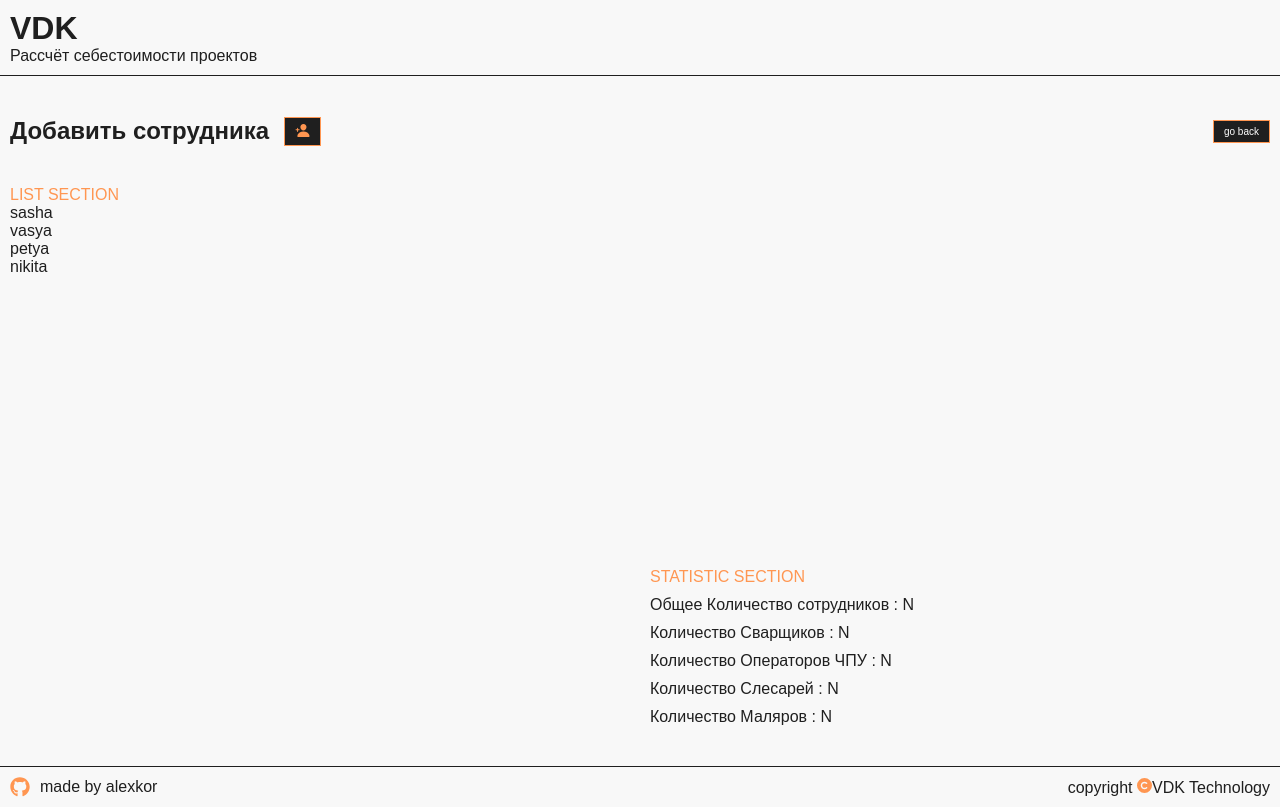
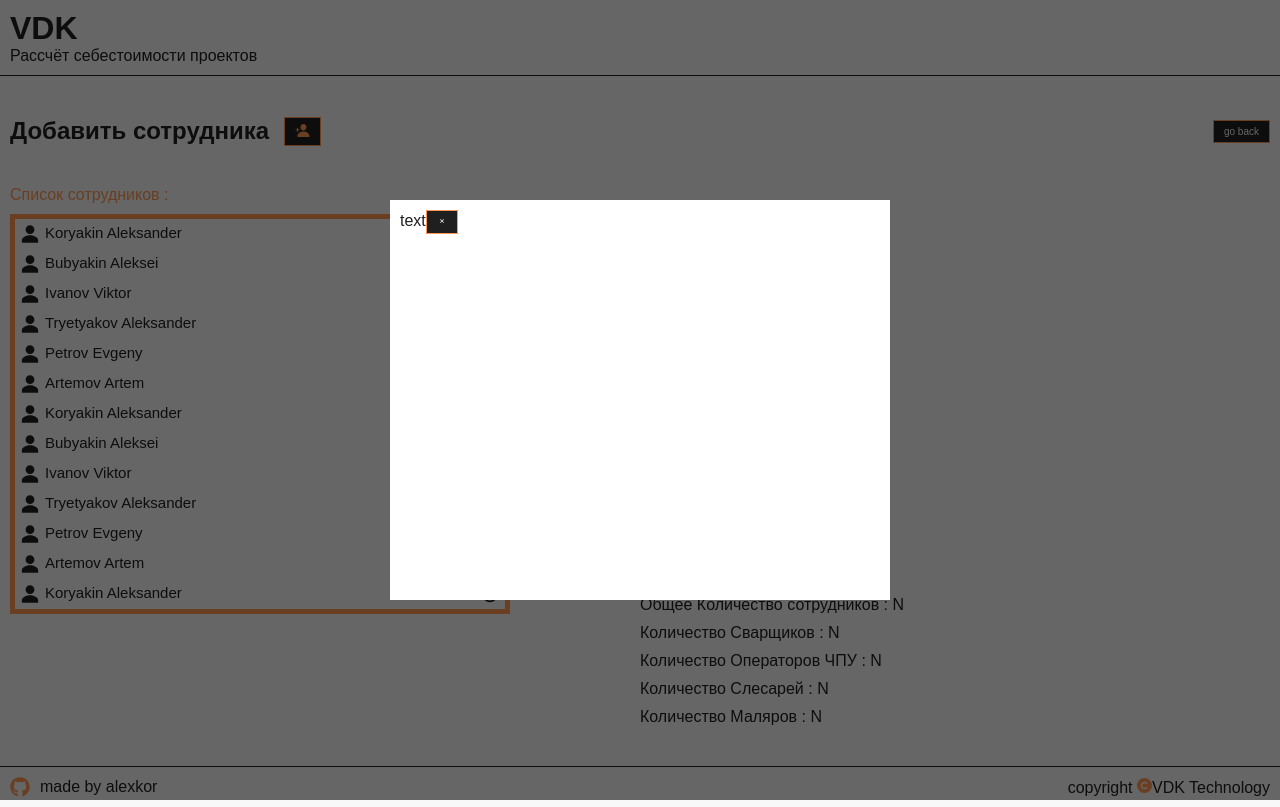
Before and after one commit to alexkor1303/VDK-project, a Next.js app: page /newperson in a window 1280 px wide. Both pictures are taken after a click on the button 302 px from the left and 131 px from the top of the page. Built offline with nearby package versions, Linux system fonts and the light colour scheme; a web font is replaced by a local one.

Commit message:
add:newPerson page

```diff
--- /dev/null
+++ b/DataExample/PersonalDataExample.ts
@@ -0,0 +1,194 @@
+export const PersonalDataExample = [
+  {
+    id: 1,
+    name: "Aleksander",
+    secondName: "Aleksandrovich",
+    surname: "Koryakin",
+    post: "laserboy",
+    salary: 500,
+  },
+  {
+    id: 2,
+    name: "Aleksei",
+    secondName: "Petrovich",
+    surname: "Bubyakin",
+    post: "svarka",
+    salary: 600,
+  },
+  {
+    id: 3,
+    name: "Viktor",
+    secondName: "Olegovich",
+    surname: "Ivanov",
+    post: "svarka",
+    salary: 600,
+  },
+  {
+    id: 4,
+    name: "Aleksander",
+    secondName: "Pavlovich",
+    surname: "Tryetyakov",
+    post: "Painter",
+    salary: 550,
+  },
+  {
+    id: 5,
+    name: "Evgeny",
+    secondName: "Alekseevich",
+    surname: "Petrov",
+    post: "chpuOperator",
+    salary: 800,
+  },
+  {
+    id: 6,
+    name: "Artem",
+    secondName: "Artemovich",
+    surname: "Artemov",
+    post: "chpuOperator",
+    salary: 800,
+  },
+  {
+    id: 7,
+    name: "Aleksander",
+    secondName: "Aleksandrovich",
+    surname: "Koryakin",
+    post: "laserboy",
+    salary: 500,
+  },
+  {
+    id: 8,
+    name: "Aleksei",
+    secondName: "Petrovich",
+    surname: "Bubyakin",
+    post: "svarka",
+    salary: 600,
+  },
+  {
+    id: 9,
+    name: "Viktor",
+    secondName: "Olegovich",
+    surname: "Ivanov",
+    post: "svarka",
+    salary: 600,
+  },
+  {
+    id: 10,
+    name: "Aleksander",
+    secondName: "Pavlovich",
+    surname: "Tryetyakov",
+    post: "Painter",
+    salary: 550,
+  },
+  {
+    id: 11,
+    name: "Evgeny",
+    secondName: "Alekseevich",
+    surname: "Petrov",
+    post: "chpuOperator",
+    salary: 800,
+  },
+  {
+    id: 12,
+    name: "Artem",
+    secondName: "Artemovich",
+    surname: "Artemov",
+    post: "chpuOperator",
+    salary: 800,
+  },
+  {
+    id: 13,
+    name: "Aleksander",
+    secondName: "Aleksandrovich",
+    surname: "Koryakin",
+    post: "laserboy",
+    salary: 500,
+  },
+  {
+    id: 14,
+    name: "Aleksei",
+    secondName: "Petrovich",
+    surname: "Bubyakin",
+    post: "svarka",
+    salary: 600,
+  },
+  {
+    id: 15,
+    name: "Viktor",
+    secondName: "Olegovich",
+    surname: "Ivanov",
+    post: "svarka",
+    salary: 600,
+  },
+  {
+    id: 16,
+    name: "Aleksander",
+    secondName: "Pavlovich",
+    surname: "Tryetyakov",
+    post: "Painter",
+    salary: 550,
+  },
+  {
+    id: 17,
+    name: "Evgeny",
+    secondName: "Alekseevich",
+    surname: "Petrov",
+    post: "chpuOperator",
+    salary: 800,
+  },
+  {
+    id: 18,
+    name: "Artem",
+    secondName: "Artemovich",
+    surname: "Artemov",
+    post: "chpuOperator",
+    salary: 800,
+  },
+  {
+    id: 19,
+    name: "Aleksander",
+    secondName: "Aleksandrovich",
+    surname: "Koryakin",
+    post: "laserboy",
+    salary: 500,
+  },
+  {
+    id: 20,
+    name: "Aleksei",
+    secondName: "Petrovich",
+    surname: "Bubyakin",
+    post: "svarka",
+    salary: 600,
+  },
+  {
+    id: 21,
+    name: "Viktor",
+    secondName: "Olegovich",
+    surname: "Ivanov",
+    post: "svarka",
+    salary: 600,
+  },
+  {
+    id: 22,
+    name: "Aleksander",
+    secondName: "Pavlovich",
+    surname: "Tryetyakov",
+    post: "Painter",
+    salary: 550,
+  },
+  {
+    id: 23,
+    name: "Evgeny",
+    secondName: "Alekseevich",
+    surname: "Petrov",
+    post: "chpuOperator",
+    salary: 800,
+  },
+  {
+    id: 24,
+    name: "Artem",
+    secondName: "Artemovich",
+    surname: "Artemov",
+    post: "chpuOperator",
+    salary: 800,
+  },
+];
--- a/src/app/archive/page.tsx
+++ b/src/app/archive/page.tsx
@@ -1,6 +1,6 @@
 import { LinkElem, ProjectElem } from "@/components";
 import { MdDateRange } from "react-icons/md";
-import { ProjectDataExample } from "@/components/ProjectBlock/ProjectDataExample";
+import { ProjectDataExample } from "../../../DataExample/ProjectDataExample";
 import style from "./page.module.scss";
 
 const today = new Date().toLocaleDateString();
--- a/src/app/newperson/page.module.scss
+++ b/src/app/newperson/page.module.scss
@@ -25,7 +25,15 @@
     color: var(--orange);
   }
   .listSection {
-    width: 50%;
+    width: 500px;
+    min-width: fit-content;
+    .listContent {
+      width: auto;
+      border: 5px solid var(--orange);
+      margin-top: 10px;
+      max-height: 400px;
+      overflow: scroll;
+    }
   }
   .statisticSection {
     width: 50%;
--- a/src/app/newperson/page.tsx
+++ b/src/app/newperson/page.tsx
@@ -1,39 +1,47 @@
 "use client";
-import { LinkElem, ButtonElem } from "@/components";
+import { useState } from "react";
+import { PersonalDataExample } from "../../../DataExample/PersonalDataExample";
+import { LinkElem, ButtonElem, PersonalBlock, ModalWindow } from "@/components";
 import { IoPersonAdd } from "react-icons/io5";
 
 import style from "./page.module.scss";
-const hello = () => {
-  console.log("hello");
-};
-export default function newPerson() {
+
+export default function NewPerson() {
+  const [openModal, setOpenModal] = useState(false);
+
+  function сloseModalWindow() {
+    setOpenModal(false);
+  }
+
   return (
     <div className={style.wrapper}>
       <div className={style.subHead}>
         <section className={style.createSection}>
           <h1>Добавить сотрудника</h1>
-          <ButtonElem handleEvent={hello}>
+          <ButtonElem handleEvent={() => setOpenModal(true)}>
             <IoPersonAdd
               className={style.createIcon}
               fill={`var(--orange)`}
               size={15}
             />
           </ButtonElem>
+          <ModalWindow state={openModal} closeModalWindow={сloseModalWindow}>
+            text
+          </ModalWindow>
         </section>
         <LinkElem href="/" text="go back" />
       </div>
       <div className={style.mainContent}>
         <section className={style.listSection}>
-          <p className={style.sectionTitle}>LIST SECTION</p>
+          <p className={style.sectionTitle}>Список сотрудников :</p>
           <div className={style.listContent}>
-            <p>sasha</p>
-            <p>vasya</p>
-            <p>petya</p>
-            <p>nikita</p>
+            {PersonalDataExample.map((person) => {
+              return <PersonalBlock key={person.id} {...person} />;
+            })}
           </div>
         </section>
         <section className={style.statisticSection}>
-          <p className={style.sectionTitle}>STATISTIC SECTION</p>
+          <p className={style.sectionTitle}>Статистика сотрудников :</p>
           <ul>
             <li>Общее Количество сотрудников : N</li>
             <li>Количество Сварщиков : N</li>
--- /dev/null
+++ b/src/components/ModalWindow/ModalWindow.module.scss
@@ -0,0 +1,28 @@
+.background {
+  visibility: hidden;
+  opacity: 0;
+  background-color: rgba(0, 0, 0, 0.588);
+  background-size: cover;
+  position: fixed;
+  top: 0;
+  bottom: 0;
+  right: 0;
+  left: 0;
+  overflow: hidden;
+  overflow-y: auto;
+
+  &.open {
+    visibility: visible;
+    opacity: 1;
+  }
+}
+.window {
+  position: fixed;
+  transform: translate(-50%, -50%);
+  top: 50%;
+  left: 50%;
+  min-width: 500px;
+  min-height: 400px;
+  background-color: white;
+  padding: var(--padding-standart);
+}
--- /dev/null
+++ b/src/components/ModalWindow/ModalWindow.tsx
@@ -0,0 +1,27 @@
+import React from "react";
+import style from "./ModalWindow.module.scss";
+import cn from "classnames";
+import { ButtonElem } from "../index";
+import { IoIosClose } from "react-icons/io";
+
+interface ModalWindowProps {
+  children: React.ReactNode;
+  closeModalWindow: () => void;
+  state: boolean;
+}
+export const ModalWindow = ({
+  children,
+  state,
+  closeModalWindow,
+}: ModalWindowProps) => {
+  return (
+    <div className={cn(style.background, { [style.open]: state === true })}>
+      <div className={style.window}>
+        {children}
+        <ButtonElem handleEvent={closeModalWindow}>
+          <IoIosClose fill="white" />
+        </ButtonElem>
+      </div>
+    </div>
+  );
+};
--- /dev/null
+++ b/src/components/PersonalBlock/PersonalBlock.module.scss
@@ -0,0 +1,53 @@
+.wrapper {
+  display: flex;
+  flex-direction: column;
+  min-width: 350px;
+  font-size: 15px;
+}
+
+.mainInfo {
+  padding: 5px;
+  display: flex;
+  align-items: center;
+  justify-content: space-between;
+  .leftSide {
+    display: flex;
+    gap: 5px;
+  }
+  .infoIcon {
+    &:hover {
+      cursor: pointer;
+      fill: var(--orange);
+    }
+  }
+  &.active {
+    background-color: var(--orange);
+    p {
+      color: white;
+    }
+    .infoIcon {
+      fill: white;
+    }
+    .personalIcon {
+      fill: white;
+    }
+  }
+}
+
+.description {
+  display: none;
+  opacity: 0;
+  visibility: hidden;
+  padding: 5px 0px 10px 26px;
+  border-bottom: 5px solid var(--orange);
+  &.show {
+    display: block;
+    height: fit-content;
+    opacity: 1;
+    visibility: visible;
+    background-color: var(--black);
+    p {
+      color: white;
+    }
+  }
+}
--- /dev/null
+++ b/src/components/PersonalBlock/PersonalBlock.tsx
@@ -0,0 +1,44 @@
+"use client";
+import style from "./PersonalBlock.module.scss";
+import cn from "classnames";
+
+import { IoPersonSharp } from "react-icons/io5";
+import { IoMdInformationCircleOutline } from "react-icons/io";
+import { useState } from "react";
+
+interface PersonalBlockProps {
+  id: number;
+  name: string;
+  secondName: string;
+  surname: string;
+  post: string;
+  salary: number;
+}
+export const PersonalBlock = ({ ...data }: PersonalBlockProps) => {
+  const [active, setActive] = useState(false);
+  return (
+    <div className={cn(style.wrapper)}>
+      <section className={cn(style.mainInfo, { [style.active]: active })}>
+        <span className={style.leftSide}>
+          <IoPersonSharp size={20} className={style.personalIcon} />
+          <p>
+            {data.surname} {data.name}
+          </p>
+        </span>
+        <IoMdInformationCircleOutline
+          size={20}
+          onClick={() => setActive(!active)}
+          className={style.infoIcon}
+        />
+      </section>
+      <section
+        className={cn(style.description, {
+          [style.show]: active,
+        })}>
+        <p>{data.secondName}</p>
+        <p>Должность : {data.post}</p>
+        <p>Оплата : {data.salary}руб/ч</p>
+      </section>
+    </div>
+  );
+};
--- a/src/components/ProjectBlock/ProjecBlock.module.scss
+++ b/src/components/ProjectBlock/ProjecBlock.module.scss
@@ -44,11 +44,16 @@
   grid-area: description;
   display: flex;
   padding: 10px;
+  background-color: var(--black);
   ul {
     list-style-type: none;
     padding: 0;
     li {
+      color: white;
       margin-bottom: 10px;
+      .importantInfo {
+        color: var(--orange);
+      }
     }
   }
 }
--- a/src/components/index.ts
+++ b/src/components/index.ts
@@ -5,3 +5,5 @@ export * from "./Statistic/Statistic";
 export * from "./LinkElem/LinkElem";
 export * from "./ProjectBlock/ProjecBlock";
 export * from "./ButtonElem/ButtonElem";
+export * from "./PersonalBlock/PersonalBlock";
+export * from "./ModalWindow/ModalWindow";
```
Also changed, not shown: src/components/ProjectBlock/ProjecBlock.tsx (+26 -5 lines), DataExample/ProjectDataExample.ts (renamed from src/components/ProjectBlock/ProjectDataExample.ts).
